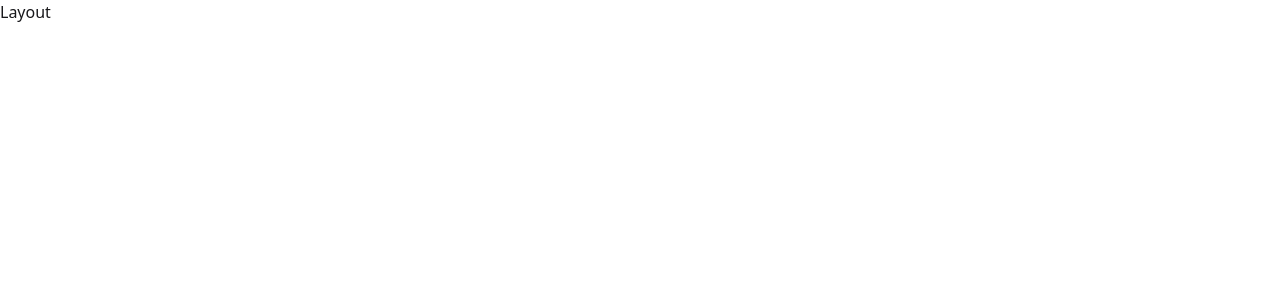
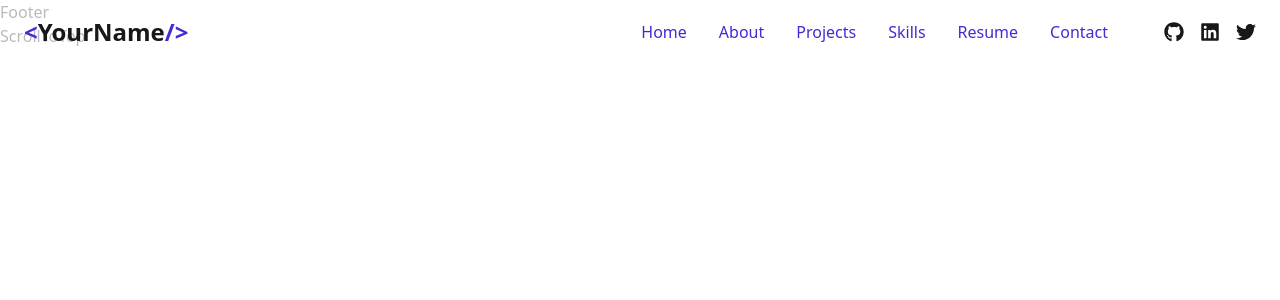
Before and after one commit to AbuSiddike/Md.-Abu-Bakkar-Siddike, a React (Vite) app: page / in a window 1280 px wide. Shown: the top 300 px of the page. Built offline with nearby package versions, Linux system fonts and the light colour scheme.

Commit message:
navbar, layout updated and footer, scrollToTop added

```diff
--- /dev/null
+++ b/src/components/Footer.jsx
@@ -0,0 +1,9 @@
+import React from 'react'
+
+function Footer() {
+  return (
+    <div>Footer</div>
+  )
+}
+
+export default Footer
--- a/src/components/Layout.jsx
+++ b/src/components/Layout.jsx
@@ -1,9 +1,26 @@
-import React from 'react'
+import { useEffect } from "react";
+import AOS from "aos";
+import "aos/dist/aos.css";
+import Navbar from "./Navbar";
+import Footer from "./Footer";
+import ScrollToTop from "./ScrollToTop";
 
-function Layout() {
-  return (
-    <div>Layout</div>
-  )
-}
+const Layout = ({ children }) => {
+    useEffect(() => {
+        AOS.init({
+            duration: 800,
+            once: true,
+        });
+    }, []);
 
-export default Layout
+    return (
+        <div className="bg-base-100 text-base-content">
+            <Navbar />
+            <main>{children}</main>
+            <Footer />
+            <ScrollToTop />
+        </div>
+    );
+};
+
+export default Layout;
--- a/src/components/Navbar.jsx
+++ b/src/components/Navbar.jsx
@@ -1,9 +1,131 @@
-import React from 'react'
+import { useState, useEffect } from "react";
+import { Link, NavLink } from "react-router-dom";
+import { FaGithub, FaLinkedin, FaTwitter } from "react-icons/fa";
+import { HiMenuAlt3, HiX } from "react-icons/hi";
 
-function Navbar() {
-  return (
-    <div>Navbar</div>
-  )
-}
+const Navbar = () => {
+    const [scrolled, setScrolled] = useState(false);
+    const [mobileMenuOpen, setMobileMenuOpen] = useState(false);
 
-export default Navbar
+    useEffect(() => {
+        const handleScroll = () => {
+            if (window.scrollY > 10) {
+                setScrolled(true);
+            } else {
+                setScrolled(false);
+            }
+        };
+
+        window.addEventListener("scroll", handleScroll);
+        return () => window.removeEventListener("scroll", handleScroll);
+    }, []);
+
+    const navLinks = [
+        { name: "Home", to: "/" },
+        { name: "About", to: "/#about" },
+        { name: "Projects", to: "/#projects" },
+        { name: "Skills", to: "/#skills" },
+        { name: "Resume", to: "/#resume" },
+        { name: "Contact", to: "/#contact" },
+    ];
+
+    return (
+        <nav
+            className={`fixed w-full z-50 transition-all duration-300 ${
+                scrolled
+                    ? "bg-base-100/90 backdrop-blur-md py-2 shadow-lg"
+                    : "bg-base-100/70 py-4"
+            }`}
+        >
+            <div className="container mx-auto px-6 flex justify-between items-center">
+                {/* Logo */}
+                <Link to="/" className="text-2xl font-bold">
+                    <span className="text-primary">&lt;</span>
+                    <span>YourName</span>
+                    <span className="text-primary">/&gt;</span>
+                </Link>
+
+                {/* Desktop Navigation */}
+                <div className="hidden md:flex items-center space-x-8">
+                    <ul className="flex space-x-8">
+                        {navLinks.map((link) => (
+                            <li key={link.to}>
+                                <NavLink
+                                    to={link.to}
+                                    className={({ isActive }) =>
+                                        `hover:text-primary transition-colors font-medium ${
+                                            isActive ? "text-primary" : ""
+                                        }`
+                                    }
+                                >
+                                    {link.name}
+                                </NavLink>
+                            </li>
+                        ))}
+                    </ul>
+                    <div className="flex space-x-4 ml-6">
+                        <a href="#" className="hover:text-primary">
+                            <FaGithub size={20} />
+                        </a>
+                        <a href="#" className="hover:text-primary">
+                            <FaLinkedin size={20} />
+                        </a>
+                        <a href="#" className="hover:text-primary">
+                            <FaTwitter size={20} />
+                        </a>
+                    </div>
+                </div>
+
+                {/* Mobile Menu Button */}
+                <button
+                    className="md:hidden text-white focus:outline-none"
+                    onClick={() => setMobileMenuOpen(!mobileMenuOpen)}
+                >
+                    {mobileMenuOpen ? (
+                        <HiX size={24} />
+                    ) : (
+                        <HiMenuAlt3 size={24} />
+                    )}
+                </button>
+            </div>
+
+            {/* Mobile Menu */}
+            {mobileMenuOpen && (
+                <div className="md:hidden bg-base-100 absolute top-16 left-0 right-0 shadow-lg">
+                    <ul className="px-6 py-4 space-y-4">
+                        {navLinks.map((link) => (
+                            <li key={link.to}>
+                                <NavLink
+                                    to={link.to}
+                                    className={({ isActive }) =>
+                                        `block py-2 hover:text-primary ${
+                                            isActive ? "text-primary" : ""
+                                        }`
+                                    }
+                                    onClick={() => setMobileMenuOpen(false)}
+                                >
+                                    {link.name}
+                                </NavLink>
+                            </li>
+                        ))}
+                        <li className="pt-4 border-t border-neutral">
+                            <div className="flex space-x-6 justify-center">
+                                <a href="#" className="hover:text-primary">
+                                    <FaGithub size={20} />
+                                </a>
+                                <a href="#" className="hover:text-primary">
+                                    <FaLinkedin size={20} />
+                                </a>
+                                <a href="#" className="hover:text-primary">
+                                    <FaTwitter size={20} />
+                                </a>
+                            </div>
+                        </li>
+                    </ul>
+                </div>
+            )}
+        </nav>
+    );
+};
+
+export default Navbar;
--- /dev/null
+++ b/src/components/ScrollToTop.jsx
@@ -0,0 +1,9 @@
+import React from 'react'
+
+function ScrollToTop() {
+  return (
+    <div>ScrollToTop</div>
+  )
+}
+
+export default ScrollToTop
```
